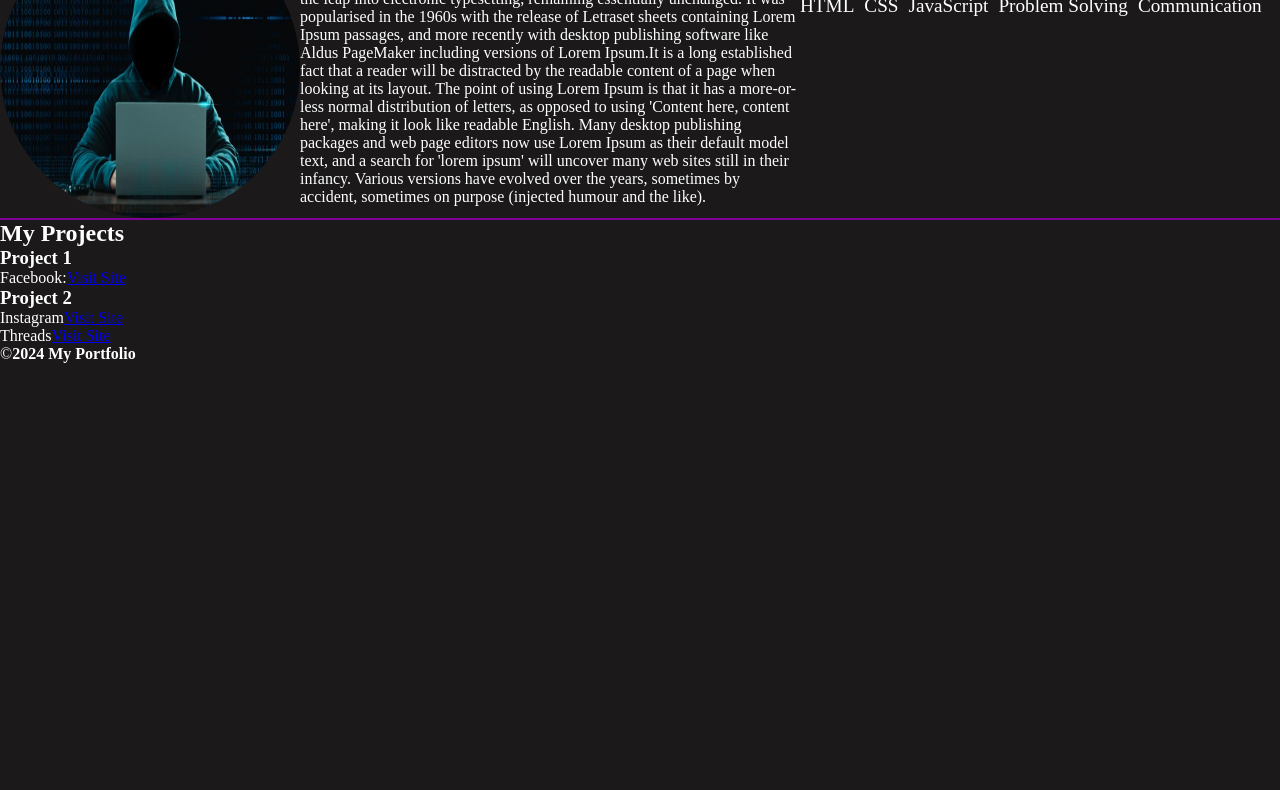
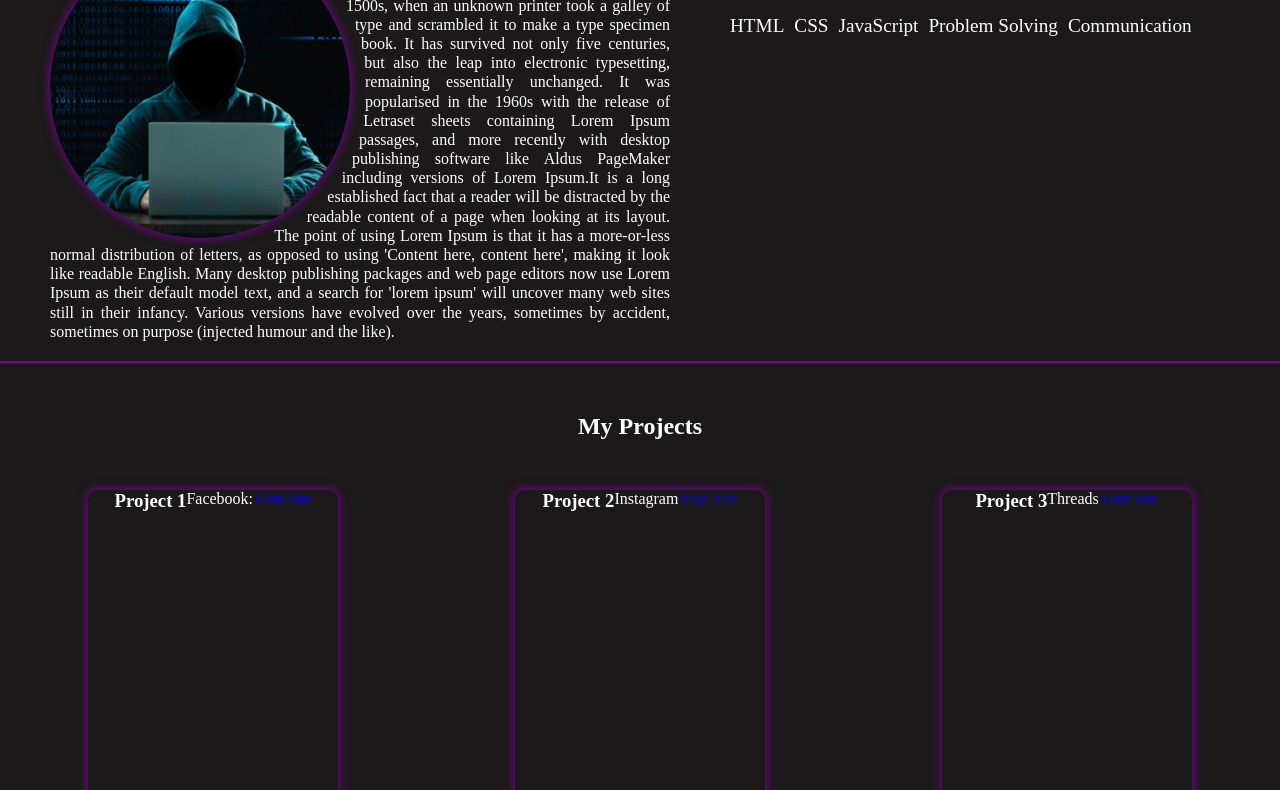
Before and after one commit to Giorgi014/10x, a plain HTML site: page session6/index.html in a window 1280 px wide. Shown: the part 281-1071 px from the top of the page. Before the commit the page ends 800 px from the top, so only its background shows below. Drawn offline with Linux system fonts and the light colour scheme.

Commit message:
session6 portfolio

```diff
--- a/session6/index.html
+++ b/session6/index.html
@@ -13,9 +13,9 @@
         <h1>Welcome to my portfolio</h1>
         <nav>
             <ul>
-                <li><a href="#">About</a></li>
-                <li><a href="#">Projects</a></li>
-                <li><a href="#">Skills</a></li>
+                <li><a href="#about">About</a></li>
+                <li><a href="#projects">Projects</a></li>
+                <li><a href="#skills">Skills</a></li>
             </ul>
         </nav>
     </header>
@@ -26,7 +26,6 @@
             <section class="profile-icon">
                 <img src="./img/cyber.png" alt="">
             </section>
-            <aside>
                 <p>Lorem Ipsum is simply dummy text of the printing and typesetting industry. Lorem Ipsum has been the
                     industry's standard dummy text ever since the 1500s, when an unknown printer took a galley of type
                     and scrambled it to make a type specimen book. It has survived not only five centuries, but also the
@@ -39,7 +38,6 @@
                     and web page editors now use Lorem Ipsum as their default model text, and a search for 'lorem ipsum'
                     will uncover many web sites still in their infancy. Various versions have evolved over the years,
                     sometimes by accident, sometimes on purpose (injected humour and the like).</p>
-            </aside>
        </section>
             <section id="skills">
                 <h2>My Skills</h2>
@@ -55,6 +53,7 @@
     </section>
     <section id="projects">
         <h2>My Projects</h2>
+        <section>
             <div class="project1">
                 <h3> Project 1</h3>
                 <p>Facebook:<a href="https://www.facebook.com" target="_blank" >Visit Site</a></p>
@@ -64,8 +63,10 @@
                 <p>Instagram<a href="https://www.instagram.com" target="_blank" >Visit Site</a></p>
             </div>
             <div class="project3">
+                <h3>Project 3</h3>
                 <p>Threads<a href="https://www.threads.net/?hl=en" target="_blank" >Visit Site</a></p>
             </div>
+        </section>
     </section>
     <footer>
         <p>&copy;<b>2024 My Portfolio</b></p>
--- a/session6/style.css
+++ b/session6/style.css
@@ -1,42 +1,42 @@
-*{
+* {
   margin: 0;
   padding: 0;
 }
-body{
+body {
   background-color: rgb(27, 25, 25);
   color: white;
 }
-header{
+header {
   height: 70px;
-    background-color: rgb(26, 26, 26);
+  background-color: rgb(14, 14, 14);
   display: flex;
   align-items: center;
   justify-content: space-between;
   border-bottom: 2px solid rgb(125, 0, 153);
 }
-header h1{
+header h1 {
   margin: 0 50px;
 }
-header nav ul{
+header nav ul {
   display: flex;
   list-style: none;
   margin-right: 250px;
   font-size: 1.3rem;
   gap: 50px;
 }
-header nav ul li a{
+header nav ul li a {
   text-decoration: none;
   padding: 22px 20px;
   cursor: pointer;
   color: white;
 }
-header nav ul li a:hover{
+header nav ul li a:hover {
   border-bottom: 2px solid red;
 }
-#about{
+#about {
   border-bottom: 2px solid rgb(125, 0, 153);
 }
-#about h2{
+#about h2 {
   text-align: center;
   margin-top: 30px;
   font-size: 2.5rem;
@@ -46,38 +46,126 @@ header nav ul li a:hover{
   justify-content: space-around;
   margin-top: 50px;
 }
-#about .about .about-me{
-    display: flex;
-    justify-content: center;
+#about {
+  padding: 20px;
+  color: white;
+  background-color: rgb(27, 25, 25);
+  border-bottom: 2px solid rgb(125, 0, 153);
 }
-#about .about .about-me .profile-icon{
+
+#about h2 {
+  text-align: center;
+  font-size: 2.5rem;
+  margin-bottom: 20px;
+}
+
+#about .about-me {
+  position: relative;
+  line-height: 1.2;
+  text-align: justify;
+  width: 50%;
+}
+
+#about .about-me .profile-icon {
+  float: left;
+  margin-right: 30px;
   width: 300px;
   height: 300px;
   border-radius: 50%;
+  overflow: hidden;
+  shape-outside: circle();
+  box-shadow: 0px 0px 10px 1px rgb(125, 0, 153);
+  transition: 0.3s box-shadow;
+  cursor: pointer;
 }
-#about .about .about-me .profile-icon img{
+#about .about-me .profile-icon:hover {
+  box-shadow: 0px 0px 10px 1px red;
+}
+
+#about .about-me .profile-icon img {
   width: 100%;
   height: 100%;
-    border-radius: 50%;
+  object-fit: cover;
 }
-#about .about-me  aside{
+
+#about .about-me p {
+  margin: 0;
+  width: 620px;
+}
+#about #skills {
   width: 500px;
 }
-#about .about-me  aside img{
-    width: 100%;
-    height: 100%;
-}
-#about #skills{
-    width: 500px;
-}
-#about #skills h2{
+#about #skills h2 {
   margin-top: 0;
   text-align: center;
 }
-#about #skills ul{
+#about #skills ul {
   margin-top: 30px;
   list-style: none;
   display: flex;
   gap: 10px;
   font-size: 1.2rem;
 }
+#projects {
+  padding-bottom: 70px;
+}
+#projects h2 {
+  margin-top: 50px;
+  text-align: center;
+}
+#projects section {
+  display: flex;
+  justify-content: space-around;
+  margin-top: 50px;
+}
+#projects .project1 {
+  width: 250px;
+  height: 350px;
+  display: flex;
+  justify-content: center;
+  border-radius: 10px;
+  box-shadow: 0px 0px 10px 1px rgb(125, 0, 153);
+  transition: 0.3s;
+  cursor: pointer;
+}
+#projects .project1:hover {
+  box-shadow: 0px 0px 10px 1px blue;
+  margin-top: -20px;
+}
+#projects .project2 {
+  width: 250px;
+  height: 350px;
+  display: flex;
+  justify-content: center;
+  border-radius: 10px;
+  box-shadow: 0px 0px 10px 1px rgb(125, 0, 153);
+  transition: 0.3s;
+  cursor: pointer;
+}
+#projects .project2:hover {
+  box-shadow: 0px 0px 10px 1px rgb(255, 51, 0);
+  margin-top: -20px;
+}
+#projects .project3 {
+  width: 250px;
+  height: 350px;
+  display: flex;
+  justify-content: center;
+  border-radius: 10px;
+  box-shadow: 0px 0px 10px 1px rgb(125, 0, 153);
+  transition: 0.3s;
+  cursor: pointer;
+}
+#projects .project3:hover {
+  box-shadow: 0px 0px 10px 1px rgb(107, 107, 107);
+  margin-top: -20px;
+}
+
+footer {
+  display: flex;
+  align-items: center;
+  justify-content: center;
+  height: 40px;
+  border-top: 2px solid rgb(125, 0, 153);
+  background-color: rgb(14, 14, 14);
+}
```
Also changed, not shown: project/index.html (added), project/style.css (added). Lines whose indentation alone changed are shown as unchanged.
